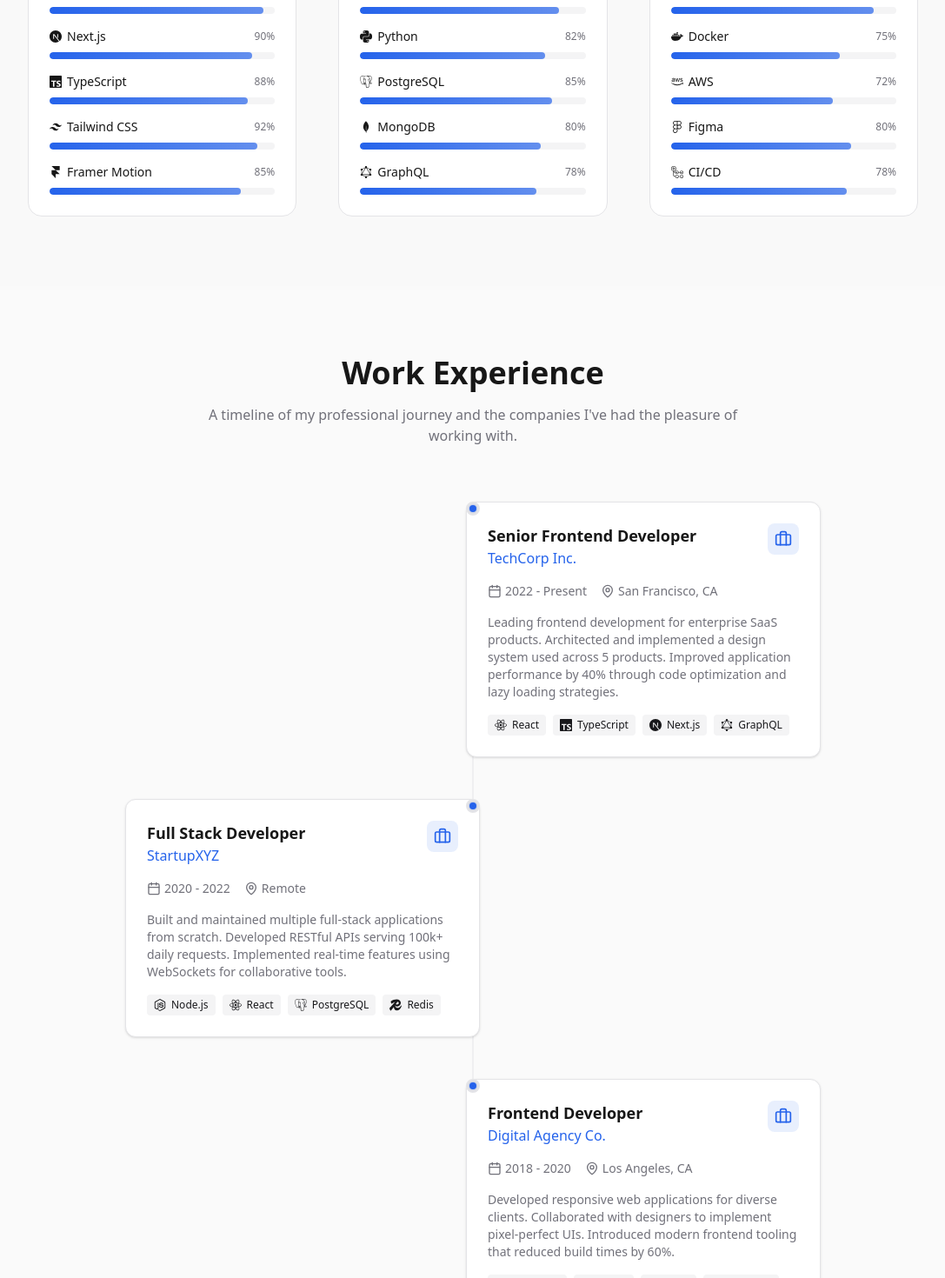
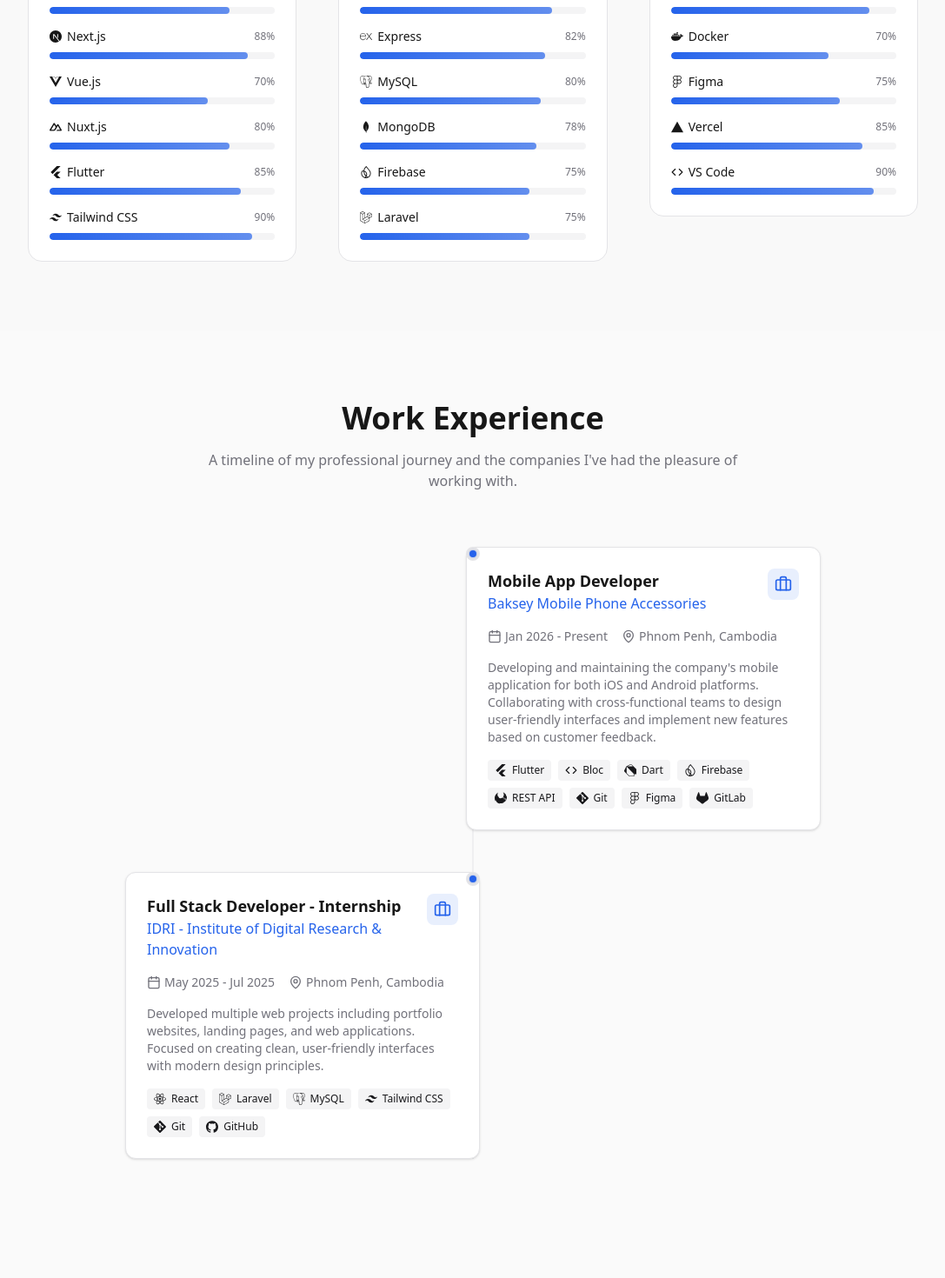
Before and after one commit to ehak-math/portfolio, a Next.js app: page /about in a window 1280 px wide. Shown: the part 1200-2670 px from the top of the page at 87% size, without its empty margins (96-1183 px from the left). Built offline with nearby package versions, Linux system fonts and the light colour scheme.

Commit message:
update my portfolio

```diff
--- a/app/contact/page.tsx
+++ b/app/contact/page.tsx
@@ -3,11 +3,12 @@
 import PageTransition from "@/components/PageTransition";
 import ContactForm from "@/components/ContactForm";
 import { siteConfig } from "@/lib/data";
-import { Mail, MapPin, Github, Linkedin, Twitter, Clock, Send } from "lucide-react";
+import { Mail, MapPin, Github, Linkedin, Clock, Send } from "lucide-react";
+import { SiTelegram } from "react-icons/si";
 
 export const metadata: Metadata = {
   title: "Contact",
-  description: "Get in touch with Alex Chen. Let's discuss your project or just say hello!",
+  description: "Get in touch with Ehak Math. Let's discuss your project or just say hello!",
 };
 
 export default function ContactPage() {
@@ -118,13 +119,13 @@
                       <Linkedin className="w-5 h-5" />
                     </a>
                     <a
-                      href={siteConfig.social.twitter}
+                      href={siteConfig.social.telegram}
                       target="_blank"
                       rel="noopener noreferrer"
                       className="p-3 bg-card rounded-lg border border-border text-muted-foreground hover:text-foreground hover:border-primary/50 transition-all"
-                      aria-label="Twitter"
+                      aria-label="Telegram"
                     >
-                      <Twitter className="w-5 h-5" />
+                      <SiTelegram className="w-5 h-5" />
                     </a>
                   </div>
                 </AnimatedSection>
--- a/app/projects/page.tsx
+++ b/app/projects/page.tsx
@@ -92,7 +92,7 @@
                 </AnimatedSection>
 
                 <AnimatedSection delay={0.3} className="text-center">
-                  <div className="text-4xl font-bold text-primary mb-2">6+</div>
+                  <div className="text-4xl font-bold text-primary mb-2">3+</div>
                   <div className="text-muted-foreground text-sm">Years Experience</div>
                 </AnimatedSection>
 
--- a/components/Footer.tsx
+++ b/components/Footer.tsx
@@ -1,5 +1,6 @@
 import Link from "next/link";
-import { Github, Linkedin, Twitter, Mail, Heart } from "lucide-react";
+import { Github, Linkedin, Mail, Heart } from "lucide-react";
+import { SiTelegram } from "react-icons/si";
 import { siteConfig } from "@/lib/data";
 
 export default function Footer() {
@@ -73,13 +74,13 @@
                 <Linkedin className="w-5 h-5" />
               </a>
               <a
-                href={siteConfig.social.twitter}
+                href={siteConfig.social.telegram}
                 target="_blank"
                 rel="noopener noreferrer"
                 className="p-2 rounded-lg text-muted-foreground hover:text-foreground hover:bg-secondary transition-colors"
-                aria-label="Twitter"
+                aria-label="Telegram"
               >
-                <Twitter className="w-5 h-5" />
+                <SiTelegram className="w-5 h-5" />
               </a>
               <a
                 href={`mailto:${siteConfig.email}`}
--- a/components/ProjectCard.tsx
+++ b/components/ProjectCard.tsx
@@ -1,5 +1,6 @@
 "use client";
 
+import { useState } from "react";
 import Image from "next/image";
 import { motion } from "framer-motion";
 import { Github, ExternalLink, Folder } from "lucide-react";
@@ -9,7 +10,7 @@
   id: number;
   title: string;
   description: string;
-  image: string;
+  image?: string;
   technologies: string[];
   github: string;
   demo: string;
@@ -22,6 +23,12 @@
 }
 
 export default function ProjectCard({ project, index }: ProjectCardProps) {
+  const [imageError, setImageError] = useState(false);
+  const [imageLoaded, setImageLoaded] = useState(false);
+
+  const showImage = project.image && !imageError;
+  const showPlaceholder = !project.image || imageError || !imageLoaded;
+
   return (
     <motion.article
       initial={{ opacity: 0, y: 30 }}
@@ -33,11 +40,31 @@
       {/* Image Container */}
       <div className="relative h-48 sm:h-56 overflow-hidden bg-secondary">
         <div className="absolute inset-0 bg-gradient-to-t from-card via-transparent to-transparent z-10" />
-        <div className="absolute inset-0 flex items-center justify-center text-muted-foreground">
-          <Folder className="w-16 h-16 opacity-20" />
-        </div>
-        {/* Placeholder for actual project image */}
-        <div className="absolute inset-0 bg-gradient-to-br from-primary/20 to-secondary/50" />
+
+        {/* Show actual image if available */}
+        {showImage && (
+          <Image
+            src={project.image!}
+            alt={project.title}
+            fill
+            className={`object-cover transition-all duration-500 group-hover:scale-110 ${
+              imageLoaded ? "opacity-100" : "opacity-0"
+            }`}
+            sizes="(max-width: 768px) 100vw, (max-width: 1200px) 50vw, 33vw"
+            onLoad={() => setImageLoaded(true)}
+            onError={() => setImageError(true)}
+          />
+        )}
+
+        {/* Fallback placeholder (shows when no image or image fails to load) */}
+        {showPlaceholder && (
+          <>
+            <div className="absolute inset-0 flex items-center justify-center text-muted-foreground">
+              <Folder className="w-16 h-16 opacity-20" />
+            </div>
+            <div className="absolute inset-0 bg-gradient-to-br from-primary/20 to-secondary/50" />
+          </>
+        )}
 
         {/* Hover overlay with links */}
         <div className="absolute inset-0 bg-foreground/80 flex items-center justify-center gap-4 opacity-0 group-hover:opacity-100 transition-opacity duration-300 z-20">
--- a/components/TechIcon.tsx
+++ b/components/TechIcon.tsx
@@ -1,6 +1,7 @@
 import {
   SiReact,
   SiNextdotjs,
+  SiNuxtdotjs,
   SiTypescript,
   SiTailwindcss,
   SiFramer,
@@ -51,6 +52,11 @@
   SiNotion,
   SiSlack,
   SiDiscord,
+  SiDart,
+  SiApifox,
+  SiGithub,
+  SiTelegram,
+  SiBlockbench
 } from "react-icons/si";
 import {
   FaJava,
@@ -112,6 +118,7 @@
   "Rust": FaRust,
   "Go": FaGolang,
   "Golang": FaGolang,
+  "Nuxt.js": SiNuxtdotjs,
 
   // Databases
   "PostgreSQL": SiPostgresql,
@@ -129,6 +136,7 @@
   "Figma": SiFigma,
   "CI/CD": SiGithubactions,
   "GitHub Actions": SiGithubactions,
+  "GitHub": SiGithub,
   "Webpack": SiWebpack,
   "Vercel": SiVercel,
   "Linux": SiLinux,
@@ -162,6 +170,10 @@
   // Mobile
   "Flutter": SiFlutter,
   "React Native": SiReact,
+  "Dart": SiDart,
+
+  // API Tools
+  "REST API": SiApifox,
 
   // CMS
   "WordPress": FaWordpress,
@@ -175,6 +187,7 @@
 // Color map for each technology (for colored mode)
 const techColorMap: Record<string, string> = {
   "React": "#61DAFB",
+  "Telegram": "#0088cc",
   "Next.js": "#000000",
   "TypeScript": "#3178C6",
   "JavaScript": "#F7DF1E",
--- a/lib/data.ts
+++ b/lib/data.ts
@@ -1,9 +1,11 @@
+import { image } from "framer-motion/client";
+
 // Site configuration and data
 export const siteConfig = {
   name: "Ehak Math",
   role: "Full Stack Developer",
   tagline: "Building digital experiences that matter",
-  description: "I craft modern web applications with clean code and thoughtful design. Passionate about creating performant, accessible, and user-friendly solutions.",
+  description: "I am a Full Stack Developer specializing in creating modern, responsive web applications with a focus on performance and user experience.",
   email: "ehakmath@gmail.com",
   location: "Phnom Penh, Cambodia",
   // Profile image - place your image in /public/images/ folder
@@ -14,144 +16,130 @@
   siteUrl: "https://portfolio.ehakmath.codes/",
   social: {
     github: "https://github.com/ehak-math",
-    linkedin: "https://linkedin.com/in/mathehak",
+    linkedin: "https://www.linkedin.com/in/ehak-math-1a5b4a2b4/",
     twitter: "https://twitter.com/mathehak",
+    telegram: "https://t.me/ehak_math"
   },
   resumeUrl: "https://drive.google.com/file/d/1aejap38y4WDvxWVXX1ntNHuNYYm2TwpU/view?usp=sharing",
 };
 
 export const skills = {
   frontend: [
-    { name: "React", level: 95 },
-    { name: "Next.js", level: 90 },
-    { name: "TypeScript", level: 88 },
-    { name: "Tailwind CSS", level: 92 },
-    { name: "Framer Motion", level: 85 },
+    { name: "React", level: 80 },
+    { name: "Next.js", level: 88 },
+    { name: "Vue.js", level: 70 },
+    { name: "Nuxt.js", level: 80 },
+    { name: "Flutter", level: 85 },
+    { name: "Tailwind CSS", level: 90 },
   ],
   backend: [
-    { name: "Node.js", level: 88 },
-    { name: "Python", level: 82 },
-    { name: "PostgreSQL", level: 85 },
-    { name: "MongoDB", level: 80 },
-    { name: "GraphQL", level: 78 },
+    { name: "Node.js", level: 85 },
+    { name: "Express", level: 82 },
+    { name: "MySQL", level: 80 },
+    { name: "MongoDB", level: 78 },
+    { name: "Firebase", level: 75 },
+    { name: "Laravel", level: 75 },
   ],
   tools: [
-    { name: "Git", level: 90 },
-    { name: "Docker", level: 75 },
-    { name: "AWS", level: 72 },
-    { name: "Figma", level: 80 },
-    { name: "CI/CD", level: 78 },
+    { name: "Git", level: 88 },
+    { name: "Docker", level: 70 },
+    { name: "Figma", level: 75 },
+    { name: "Vercel", level: 85 },
+    { name: "VS Code", level: 90 },
   ],
 };
 
 export const experience = [
   {
     id: 1,
-    role: "Senior Frontend Developer",
-    company: "TechCorp Inc.",
-    location: "San Francisco, CA",
-    period: "2022 - Present",
-    description: "Leading frontend development for enterprise SaaS products. Architected and implemented a design system used across 5 products. Improved application performance by 40% through code optimization and lazy loading strategies.",
-    technologies: ["React", "TypeScript", "Next.js", "GraphQL"],
+    role: "Mobile App Developer",
+    company: "Baksey Mobile Phone Accessories",
+    location: "Phnom Penh, Cambodia",
+    period: "Jan 2026 - Present",
+    description: "Developing and maintaining the company's mobile application for both iOS and Android platforms. Collaborating with cross-functional teams to design user-friendly interfaces and implement new features based on customer feedback.",
+    technologies: ["Flutter", "Bloc", "Dart", "Firebase", "REST API", "Git", "Figma", "GitLab"],
   },
   {
     id: 2,
-    role: "Full Stack Developer",
-    company: "StartupXYZ",
-    location: "Remote",
-    period: "2020 - 2022",
-    description: "Built and maintained multiple full-stack applications from scratch. Developed RESTful APIs serving 100k+ daily requests. Implemented real-time features using WebSockets for collaborative tools.",
-    technologies: ["Node.js", "React", "PostgreSQL", "Redis"],
-  },
-  {
-    id: 3,
-    role: "Frontend Developer",
-    company: "Digital Agency Co.",
-    location: "Los Angeles, CA",
-    period: "2018 - 2020",
-    description: "Developed responsive web applications for diverse clients. Collaborated with designers to implement pixel-perfect UIs. Introduced modern frontend tooling that reduced build times by 60%.",
-    technologies: ["JavaScript", "Vue.js", "SCSS", "Webpack"],
+    role: "Full Stack Developer - Internship",
+    company: "IDRI - Institute of Digital Research & Innovation",
+    location: "Phnom Penh, Cambodia",
+    period: "May 2025 - Jul 2025",
+    description: "Developed multiple web projects including portfolio websites, landing pages, and web applications. Focused on creating clean, user-friendly interfaces with modern design principles.",
+    technologies: ["React", "Laravel", "MySQL", "Tailwind CSS", "Git", "GitHub"],
   },
 ];
 
 export const education = [
   {
     id: 1,
-    degree: "Master of Science in Computer Science",
-    school: "Stanford University",
-    location: "Stanford, CA",
-    period: "2016 - 2018",
-    description: "Specialized in Human-Computer Interaction and Web Technologies. Thesis on optimizing web application performance.",
-  },
-  {
-    id: 2,
-    degree: "Bachelor of Science in Software Engineering",
-    school: "UC Berkeley",
-    location: "Berkeley, CA",
-    period: "2012 - 2016",
-    description: "Graduated with honors. Active member of the Web Development Club and Hackathon organizer.",
+    degree: "Bachelor's Degree in Information Technology",
+    school: "Cambodia Academy of Digital Technology",
+    location: "Phnom Penh, Cambodia",
+    period: "2022 - 2026",
+    description: "Studying Information Technology with focus on web development and software engineering. Active participant in coding competitions and tech community events.",
   },
 ];
 
 export const projects = [
   {
     id: 1,
-    title: "E-Commerce Platform",
-    description: "A full-featured e-commerce platform with real-time inventory management, secure payments via Stripe, and an admin dashboard. Built with performance and scalability in mind.",
-    image: "/projects/ecommerce.jpg",
-    technologies: ["Next.js", "TypeScript", "Prisma", "Stripe", "Tailwind CSS"],
-    github: "https://github.com/alexchen/ecommerce",
-    demo: "https://ecommerce-demo.vercel.app",
+    title: "Portfolio Website",
+    description: "A modern, responsive personal portfolio website built with Next.js 14, featuring smooth animations with Framer Motion, dark/light mode, and contact form with email integration.",
+    image: "/projects/portfolio.jpg",
+    technologies: ["Next.js", "TypeScript", "Tailwind CSS", "Framer Motion"],
+    github: "https://github.com/ehak-math/portfolio-next",
+    demo: "https://portfolio.ehakmath.codes",
     featured: true,
   },
   {
     id: 2,
     title: "Task Management App",
-    description: "A collaborative task management application with real-time updates, drag-and-drop functionality, and team workspace features. Includes Kanban boards and calendar views.",
+    description: "A full-stack task management application with user authentication, real-time updates, drag-and-drop functionality, and team collaboration features.",
     image: "/projects/taskapp.jpg",
-    technologies: ["React", "Node.js", "Socket.io", "MongoDB", "Redux"],
-    github: "https://github.com/alexchen/taskapp",
-    demo: "https://taskapp-demo.vercel.app",
+    technologies: ["React", "Node.js", "MongoDB", "Express", "Socket.io"],
+    github: "https://github.com/ehak-math/task-app",
+    demo: "https://task-app.ehakmath.codes",
     featured: true,
   },
   {
     id: 3,
-    title: "AI Writing Assistant",
-    description: "An AI-powered writing assistant that helps users improve their content with grammar suggestions, style recommendations, and tone analysis using OpenAI's GPT API.",
-    image: "/projects/aiwriter.jpg",
-    technologies: ["Next.js", "OpenAI API", "Vercel AI SDK", "PostgreSQL"],
-    github: "https://github.com/alexchen/aiwriter",
-    demo: "https://aiwriter-demo.vercel.app",
+    title: "E-Commerce Store",
+    description: "A complete e-commerce solution with product catalog, shopping cart, user authentication, payment integration, and admin dashboard for inventory management.",
+    image: "/projects/ecommerce.jpg",
+    technologies: ["Next.js", "Stripe", "PostgreSQL", "Prisma", "Tailwind CSS"],
+    github: "https://github.com/ehak-math/ecommerce",
+    demo: "https://shop.ehakmath.codes",
     featured: true,
   },
   {
     id: 4,
-    title: "Portfolio Template",
-    description: "A modern, customizable portfolio template for developers. Features dark mode, smooth animations, and easy content management through a simple configuration file.",
-    image: "/projects/portfolio.jpg",
-    technologies: ["Next.js", "Framer Motion", "Tailwind CSS", "TypeScript"],
-    github: "https://github.com/alexchen/portfolio-template",
-    demo: "https://portfolio-template.vercel.app",
+    title: "Race Tracking App",
+    description: "A web application that allows users to track real-time weather conditions for races, including temperature, humidity, wind speed, and precipitation.",
+    image: "/projects/race-tracking.png",
+    technologies: ["Flutter", "Dart", "Firebase", "GitHub", "Git"],
+    github: "https://github.com/ehak-math/weather-app",
+    demo: "https://weather.ehakmath.codes",
     featured: false,
   },
   {
     id: 5,
-    title: "Weather Dashboard",
-    description: "A beautiful weather dashboard with location-based forecasts, interactive maps, and severe weather alerts. Integrates with multiple weather APIs for accurate data.",
-    image: "/projects/weather.jpg",
-    technologies: ["React", "OpenWeather API", "Mapbox", "Chart.js"],
-    github: "https://github.com/alexchen/weather-dashboard",
-    demo: "https://weather-dash.vercel.app",
+    title: "Blog Platform",
+    description: "A full-featured blog platform with markdown support, categories, tags, search functionality, and an admin panel for content management.",
+    image: "/projects/blog.jpg",
+    technologies: ["Next.js", "MDX", "Tailwind CSS", "Vercel"],
+    github: "https://github.com/ehak-math/blog",
+    demo: "https://blog.ehakmath.codes",
     featured: false,
   },
   {
     id: 6,
-    title: "Social Media Analytics",
-    description: "A comprehensive analytics dashboard for social media managers. Track engagement, follower growth, and content performance across multiple platforms.",
-    image: "/projects/analytics.jpg",
-    technologies: ["Vue.js", "D3.js", "Node.js", "PostgreSQL"],
-    github: "https://github.com/alexchen/social-analytics",
-    demo: "https://social-analytics.vercel.app",
+    title: "Chat Application",
+    description: "A real-time chat application with private messaging, group chats, file sharing, and online status indicators.",
+    image: "/projects/chat.jpg",
+    technologies: ["React", "Socket.io", "Node.js", "MongoDB"],
+    github: "https://github.com/ehak-math/chat-app",
+    demo: "https://chat.ehakmath.codes",
     featured: false,
   },
 ];
```
Also changed, not shown: app/resume/page.tsx (+43 -18 lines), public/projects/race-tracking.png (added).
